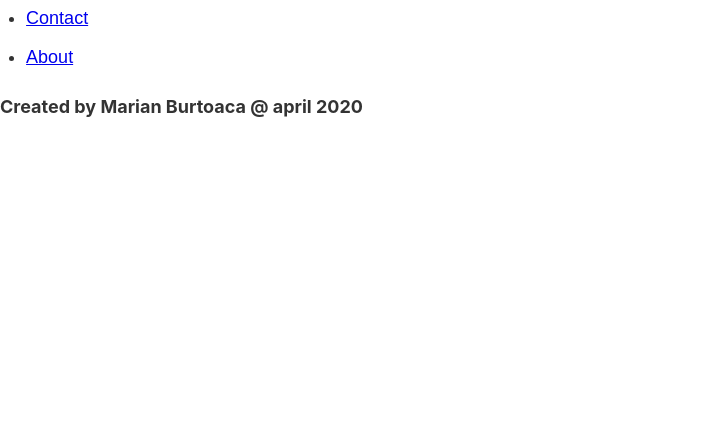
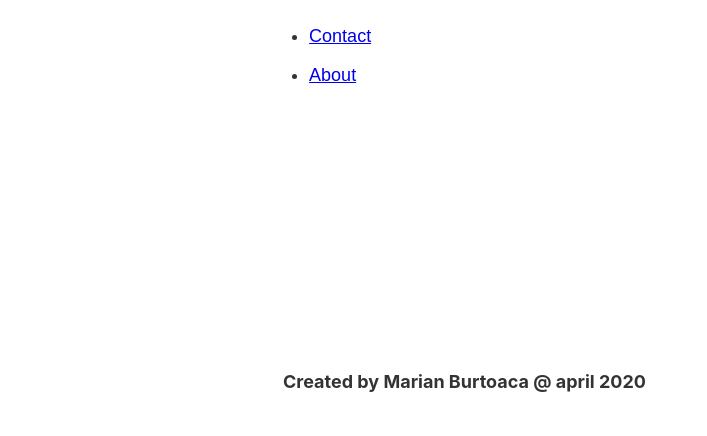
Before and after one commit to MarianBrinza/gatsby_blog_andrew_mead, a Gatsby site: page / in a window 1280 px wide. Shown: the part 364-800 px from the top of the page, without its empty margins (0-707 px from the left). Built offline with nearby package versions, Linux system fonts and the light colour scheme; Gatsby itself is replaced by a stand-in of ours.

Commit message:
layout update

```diff
--- a/src/components/layout/layout.js
+++ b/src/components/layout/layout.js
@@ -2,12 +2,16 @@ import React from 'react';
 import Header from '../header/header';
 import Footer from '../footer/footer';
 import '../../styles/index.scss';
+import layoutStyles from './layout.module.scss';
 
 const Layout = (props) => {
   return (
-    <div>
-      <Header/>
-      {props.children}
+    <div className={layoutStyles.container}>
+      <div className={layoutStyles.content}>
+        <Header/>
+        {props.children}
+      </div>
+
       <Footer/>
     </div>
   );
--- /dev/null
+++ b/src/components/layout/layout.module.scss
@@ -0,0 +1,12 @@
+.container {
+  margin: 0 auto;
+  max-width: 750px;
+  padding: 1rem;
+  display: flex;
+  flex-direction: column;
+  min-height: 100vh;
+}
+
+.content {
+  flex-grow: 1;
+}
```
